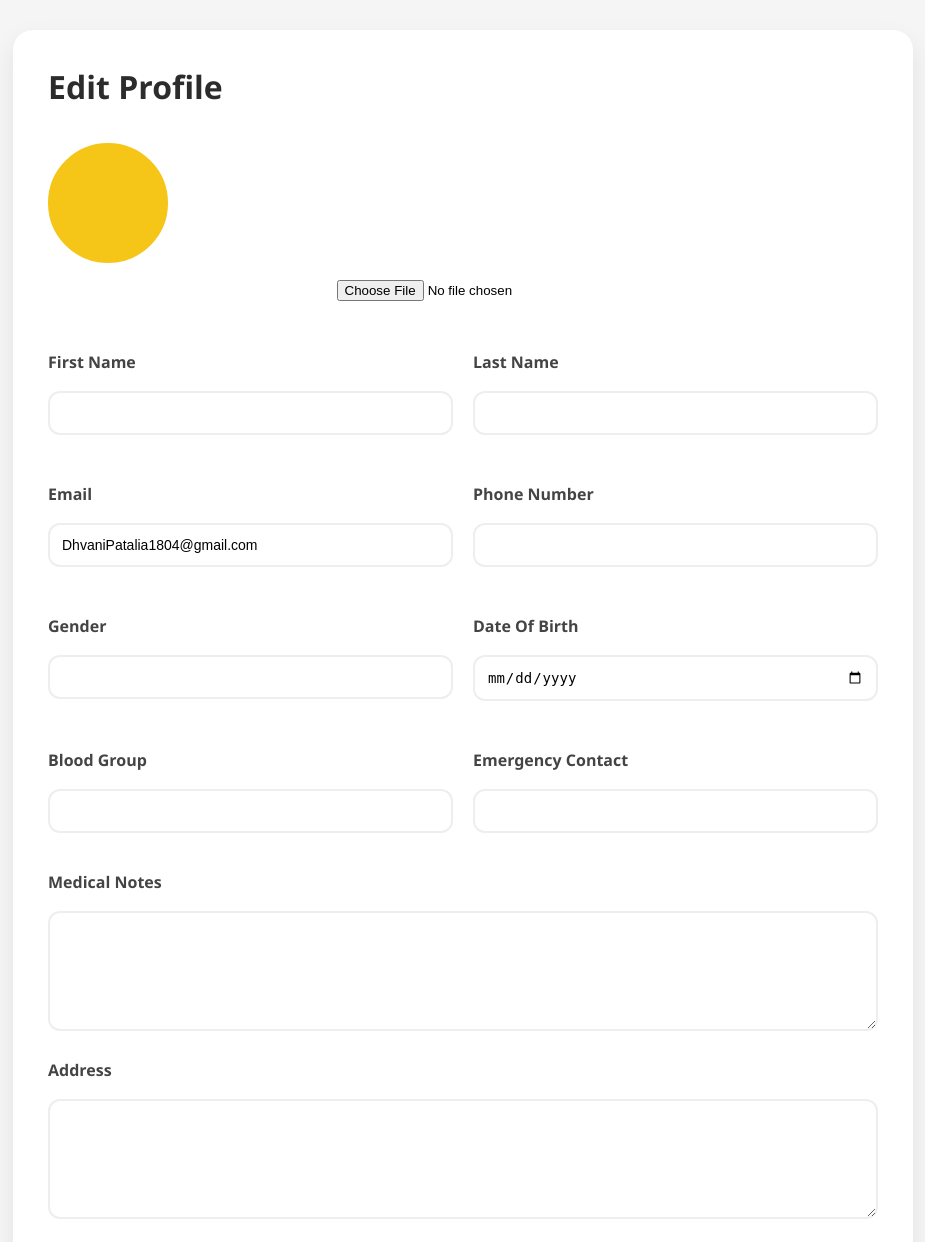
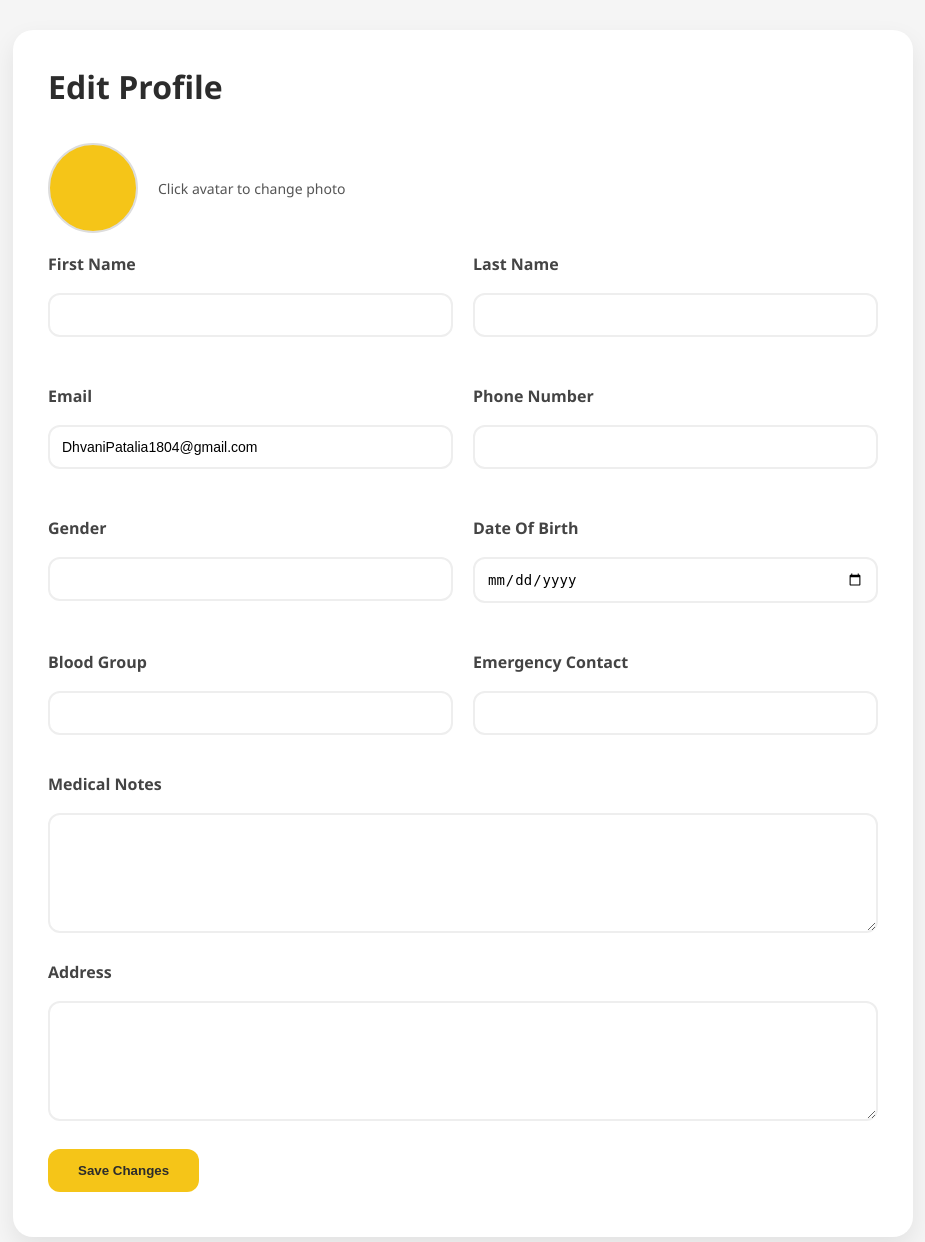
Before and after one commit to TanviMandalia/Python_django_app, a Django app: page /edit-profile/ in a window 1280 px wide. Shown: the top 1242 px of the page, without its empty margins (307-1232 px from the left). Run offline with Django 5.2, Linux system fonts and the light colour scheme; a user stored in the database is signed in; data comes from the database, SQL or seed files in the repository; both versions use the stored data as it was after the commit.

Commit message:
Set live update image.

```diff
--- a/templates/edit_profile.html
+++ b/templates/edit_profile.html
@@ -1,9 +1,8 @@
 <!DOCTYPE html>
 <html lang="en">
-
   <head>
-    <meta charset="UTF-8">
-    <meta name="viewport" content="width=device-width, initial-scale=1.0">
+    <meta charset="UTF-8" />
+    <meta name="viewport" content="width=device-width, initial-scale=1.0" />
     <title>Edit Profile Page</title>
     <style>
       * {
@@ -23,7 +22,7 @@
         position: fixed;
         left: 0;
         top: 0;
-            background: linear-gradient(180deg, #1a1a1a, #2C2C2C);
+        background: linear-gradient(180deg, #1a1a1a, #2c2c2c);
         overflow-y: auto;
         scrollbar-width: none;
       }
@@ -40,7 +39,7 @@
       }
 
       .sidebar-logo p {
-            color: #F5C518;
+        color: #f5c518;
         font-size: 0.75em;
         margin-top: 8px;
         font-weight: 600;
@@ -57,13 +56,13 @@
       .user-avatar {
         width: 45px;
         height: 45px;
-            background: #F5C518;
+        background: #f5c518;
         border-radius: 50%;
         display: flex;
         align-items: center;
         justify-content: center;
         font-weight: 800;
-            color: #2C2C2C;
+        color: #2c2c2c;
         font-size: 1em;
       }
 
@@ -74,7 +73,7 @@
       }
 
       .user-info span {
-            color: #F5C518;
+        color: #f5c518;
         font-size: 0.75em;
       }
 
@@ -102,8 +101,8 @@
       .nav-item:hover,
       .nav-item.active {
         background: rgba(245, 197, 24, 0.1);
-            color: #F5C518;
-            border-left-color: #F5C518;
+        color: #f5c518;
+        border-left-color: #f5c518;
       }
 
       .nav-item i {
@@ -143,12 +142,12 @@
         margin: auto;
         padding: 35px;
         border-radius: 20px;
-            box-shadow: 0 10px 25px rgba(0, 0, 0, .08);
+        box-shadow: 0 10px 25px rgba(0, 0, 0, 0.08);
       }
 
       .page-card h1,
       .otp-card h1 {
-            color: #2C2C2C;
+        color: #2c2c2c;
         margin-bottom: 25px;
       }
 
@@ -188,32 +187,55 @@
       }
 
       .profile-photo-section {
-            text-align: center;
-            margin-bottom: 30px;
+        display: flex;
+        align-items: center;
+        gap: 20px;
       }
 
       .profile-preview {
-            width: 120px;
-            height: 120px;
+        width: 90px;
+        height: 90px;
         border-radius: 50%;
         object-fit: cover;
-            margin-bottom: 15px;
-            border: 4px solid #F5C518;
+        border: 2px solid #ddd;
+        display: flex;
+        align-items: center;
+        justify-content: center;
+        font-size: 28px;
+        font-weight: bold;
+        background: #e5e7eb;
+        color: #374151;
+        cursor: pointer;
+        transition: 0.3s;
+      }
+
+      .profile-preview:hover {
+        transform: scale(1.05);
+        border-color: #4f46e5;
+      }
+
+      .hidden-file-input {
+        display: none;
+      }
+
+      .upload-text {
+        font-size: 14px;
+        color: #555;
       }
 
       .avatar {
-            background: #F5C518;
+        background: #f5c518;
         display: flex;
         align-items: center;
         justify-content: center;
         font-size: 36px;
         font-weight: bold;
-            color: #2C2C2C;
+        color: #2c2c2c;
       }
 
       .btn-gold {
-            background: #F5C518;
-            color: #2C2C2C;
+        background: #f5c518;
+        color: #2c2c2c;
         padding: 14px 30px;
         border: none;
         border-radius: 12px;
@@ -234,8 +256,7 @@
         font-weight: 600;
       }
 
-        @media(max-width:768px) {
-
+      @media (max-width: 768px) {
         .main-content {
           margin-left: 0;
         }
@@ -243,78 +264,74 @@
         .form-grid {
           grid-template-columns: 1fr;
         }
-
       }
     </style>
   </head>
 
   <body>
     <div class="main-content">
-
       <div class="page-card">
-
         <h1>Edit Profile</h1>
 
         <form method="POST" enctype="multipart/form-data">
-
           {% csrf_token %}
 
           <div class="profile-photo-section">
+            <!-- IMAGE / AVATAR -->
+            <label for="profile_photo">
+              {% if profile.profile_photo %}
+                <img src="{{ profile.profile_photo.url }}" id="previewImage" class="profile-preview" />
+              {% else %}
+                <div id="previewImage" class="profile-preview avatar">{{ user.first_name|first|upper }}</div>
+              {% endif %}
+            </label>
 
-                    {% if profile.profile_photo %}
-                    <img src="{{ profile.profile_photo.url }}" class="profile-preview">
-                    {% else %}
-                    <div class="profile-preview avatar">
-                        {{ user.first_name|first|upper }}
-                    </div>
-                    {% endif %}
+            <!-- FILE INPUT -->
+            <input type="file" name="profile_photo" id="profile_photo" class="hidden-file-input" accept="image/*" />
 
-                    <input type="file" name="profile_photo">
-
+            <div class="upload-text">Click avatar to change photo</div>
           </div>
 
           <div class="form-grid">
-
             <div class="form-group">
               <label>First Name</label>
-                        <input type="text" name="first_name" value="{{ user.first_name }}">
+              <input type="text" name="first_name" value="{{ user.first_name }}" />
             </div>
 
             <div class="form-group">
               <label>Last Name</label>
-                        <input type="text" name="last_name" value="{{ user.last_name }}">
+              <input type="text" name="last_name" value="{{ user.last_name }}" />
             </div>
 
             <div class="form-group">
               <label>Email</label>
-                        <input type="email" name="email" value="{{ user.email }}">
+              <input type="email" name="email" value="{{ user.email }}" />
             </div>
 
             <div class="form-group">
               <label>Phone Number</label>
-                        <input type="text" name="phone_number" value="{{ profile.phone_number }}">
+              <input type="text" name="phone_number" value="{{ profile.phone_number }}" />
             </div>
 
             <div class="form-group">
               <label>Gender</label>
-                        <input type="text" name="gender" value="{{ profile.gender }}">
+              <input type="text" name="gender" value="{{ profile.gender }}" />
             </div>
 
             <div class="form-group">
               <label>Date Of Birth</label>
-                        <input type="date" name="date_of_birth" value="{{ profile.date_of_birth|date:'Y-m-d' }}">
+              <input type="date" name="date_of_birth" value="{{ profile.date_of_birth|date:'Y-m-d' }}" />
             </div>
 
             <div class="form-group">
               <label>Blood Group</label>
-                        <input type="text" name="blood_group" value="{{ profile.blood_group }}">
+              <input type="text" name="blood_group" value="{{ profile.blood_group }}" />
             </div>
 
             <div class="form-group">
               <label>Emergency Contact</label>
-                        <input type="text" name="emergency_contact" value="{{ profile.emergency_contact }}">
+              <input type="text" name="emergency_contact" value="{{ profile.emergency_contact }}" />
             </div>
-
           </div>
 
           <div class="form-group full">
@@ -327,15 +344,38 @@
             <textarea name="address">{{ profile.address }}</textarea>
           </div>
 
-                <button class="btn-gold" type="submit">
-                    Save Changes
-                </button>
-
+          <button class="btn-gold" type="submit">Save Changes</button>
         </form>
-
+      </div>
     </div>
 
-    </div>
+    <script>
+      const input = document.getElementById('profile_photo')
+      const preview = document.getElementById('previewImage')
+
+      input.addEventListener('change', function () {
+        const file = this.files[0]
+
+        if (file) {
+          const reader = new FileReader()
+
+          reader.onload = function (e) {
+            // If it's div avatar → convert to image
+            if (preview.tagName.toLowerCase() === 'div') {
+              const img = document.createElement('img')
+              img.id = 'previewImage'
+              img.className = 'profile-preview'
+              img.src = e.target.result
+
+              preview.replaceWith(img)
+            } else {
+              preview.src = e.target.result
+            }
+          }
+
+          reader.readAsDataURL(file)
+        }
+      })
+    </script>
   </body>
-
 </html>
```
Also changed, not shown: db.sqlite3, media/profile_photos/person1.jpg (added), media/profile_photos/person6_qHSTiH2.jpg (added). Lines whose indentation alone changed are shown as unchanged.
